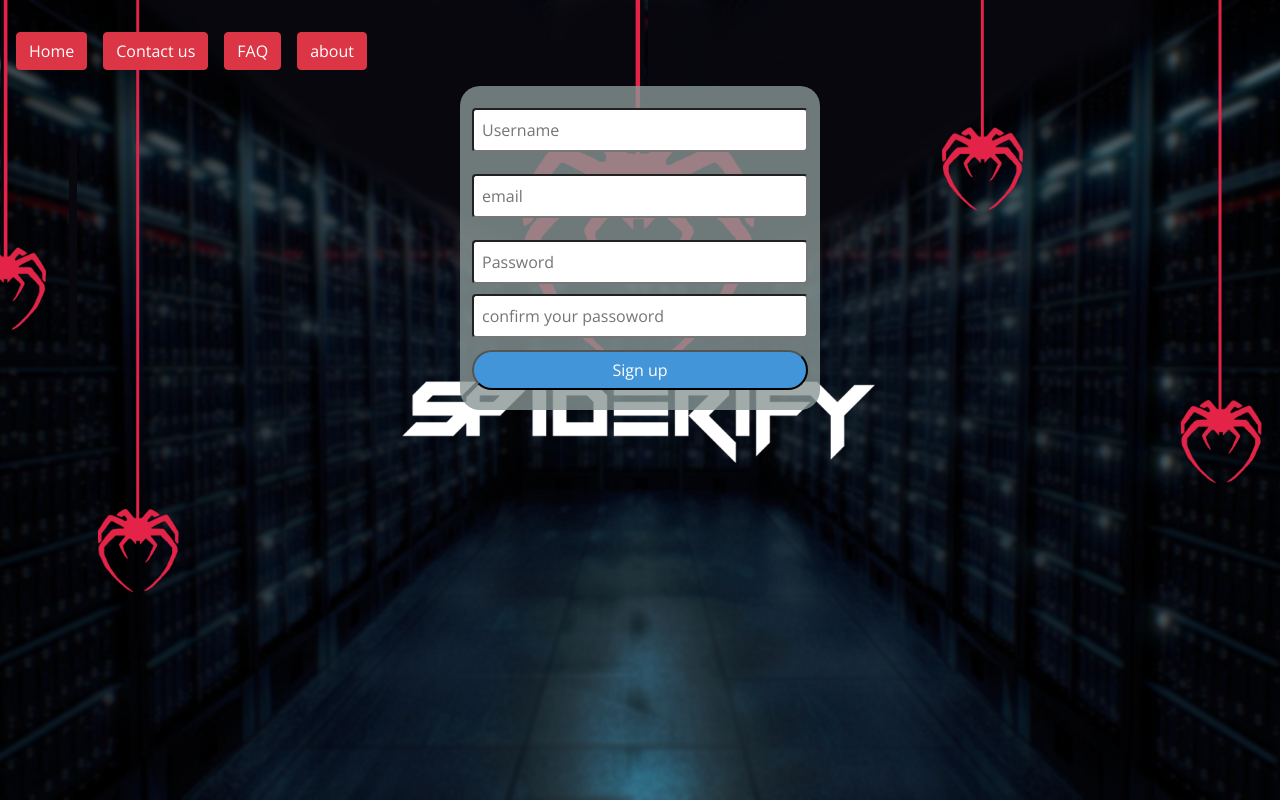
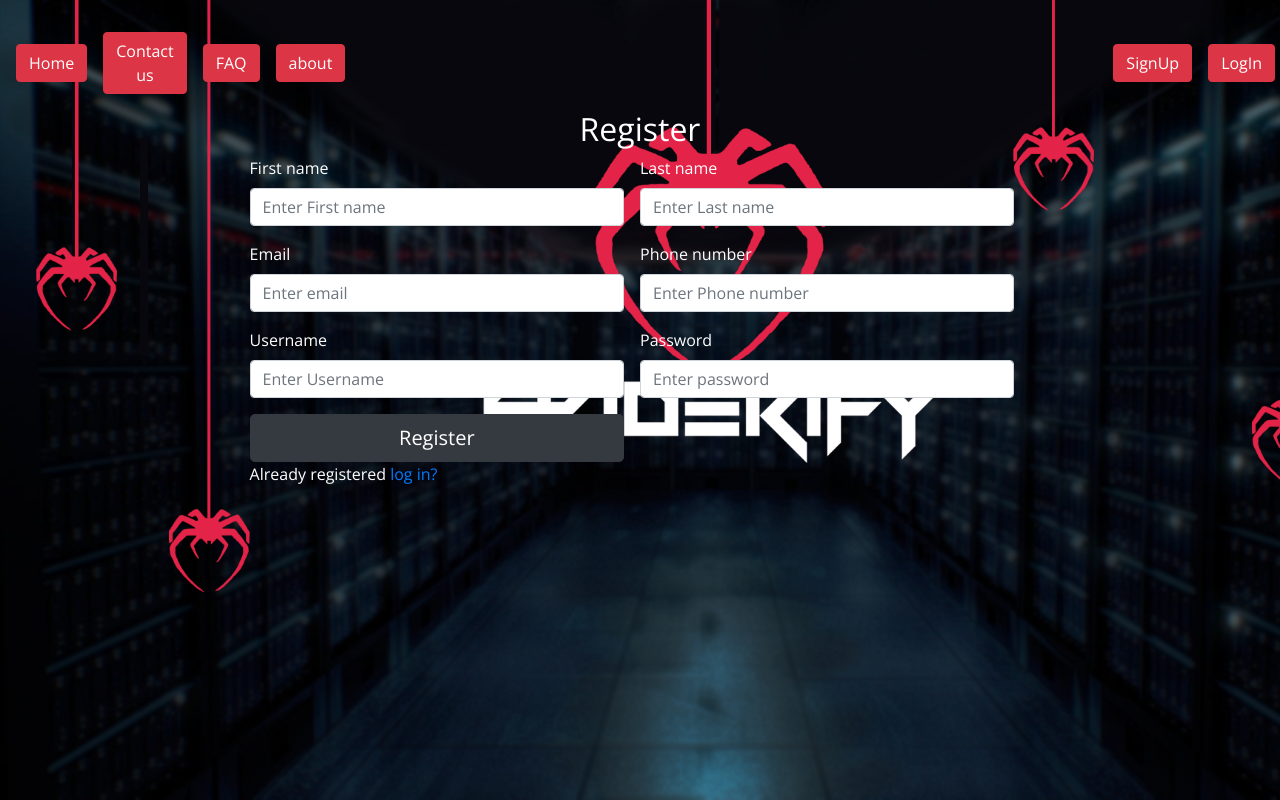
Before and after one commit to SpideriFy-Scraper/SpideriFy-Frontend, a React (Create React App) app in the folder spiderify-frontend/: page /SignUp in a window 1280 px wide. Built offline with nearby package versions, Linux system fonts and the light colour scheme.

Commit message:
login and signup added

```diff
--- a/spiderify-frontend/src/App.js
+++ b/spiderify-frontend/src/App.js
@@ -5,25 +5,25 @@ import { Button } from "reactstrap";
 import { BrowserRouter, Switch, Route, Link } from "react-router-dom";
 import About from "./components/About";
 import FAQ from "./components/FAQ";
+import LogIn from "./components/LogIn";
+import SignUp from "./components/SignUp";
 import Home from "./components/Home";
-import LoginForm from "./components/LoginForm"
-import SignUpForm from "./components/SignUp"
 import styled from "styled-components";
+import Profile from "./components/Profile";
 
-
-const LinksContainer = styled.div`
+const LinksContainer = styled.div `
   display: flex;
   justify-content: flex-start;
   align-items: center;
   margin: 1rem 0;
 `;
 
-const AppContainer = styled.div`
+const AppContainer = styled.div `
   display: flex;
   flex-direction: column;
   padding: 1rem;
-  background: url(${process.env.PUBLIC_URL +
-  "/spiderify_sans_search.png"}) no-repeat center fixed;
+  background-image: url(${process.env.PUBLIC_URL +
+  "/spiderify_sans_search.png"});
   background-size: cover;
   height: 100%;
   font-family: 'Open Sans', sans-serif;
@@ -37,35 +37,71 @@ const PageLinkButton = styled(Button)`
   }
 `;
 
+const PageSignIn_UpButton = styled(Button)`
+  margin-left: 47rem;
+  margin-right: 1rem;
+  > a {
+    text-decoration: none;
+    color: white;
+  }
+`;
+
 function App() {
-  return (
-    <BrowserRouter>
-      <AppContainer>
-        <LinksContainer>
-          <PageLinkButton color="danger">
-            <Link to="/">Home</Link>
-          </PageLinkButton>
-          <PageLinkButton color="danger">
-            <Link to="/contactus">Contact us</Link>
-          </PageLinkButton>
-          <PageLinkButton color="danger">
-            <Link to="/FAQ">FAQ</Link>
-          </PageLinkButton>
-          <PageLinkButton color="danger">
-            <Link to="/about">about</Link>
-          </PageLinkButton>
-        </LinksContainer>
+    return  <
+        BrowserRouter >
+        <
+        AppContainer >
+        <
+        LinksContainer >
+        <
+        PageLinkButton color = "danger" >
+        <
+        Link to = "/" > Home < /Link> <
+        /PageLinkButton> <
+        PageLinkButton color = "danger" >
+        <
+        Link to = "/contactus" > Contact us < /Link> <
+        /PageLinkButton> <
+        PageLinkButton color = "danger" >
+        <
+        Link to = "/FAQ" > FAQ < /Link> <
+        /PageLinkButton> <
+        PageLinkButton color = "danger" >
+        <
+        Link to = "/about" > about < /Link> <
+        /PageLinkButton> <
+        PageSignIn_UpButton color = "danger" id="SignUp" >
+        <
+        Link to = "/SignUp" > SignUp < /Link> <
+        /PageSignIn_UpButton> <
+        PageLinkButton color = "danger" id="LogIn">
+        <
+        Link to = "/user/profile" > LogIn < /Link> <
+        /PageLinkButton> <
+        /LinksContainer>
 
-        <Switch>
-          <Route exact path="/" component={Home} />
-          <Route path="/FAQ" component={FAQ} />
-          <Route path="/about" component={About} />
-          <Route path="/Login" component={LoginForm} />
-          <Route path="/signup" component={SignUpForm} />
-        </Switch>
-      </AppContainer>
-    </BrowserRouter>
-  );
+        <
+        Switch >
+        <
+        Route exact path = "/"
+        component = { Home }
+        /> <
+        Route path = "/FAQ"
+        component = { FAQ }
+        /> <
+        Route path = "/about"
+        component = { About }
+        /> <
+        Route path = "/SignUp"
+        component = { SignUp }
+        /> <
+        Route path = "/user/LogIn"
+        component = { LogIn }
+        /> <Route path="/user/profile" component={Profile}
+                  /> <
+        /Switch> <
+        /AppContainer> <
+        /BrowserRouter>
 }
 
 export default App;
--- /dev/null
+++ b/spiderify-frontend/src/components/LogIn.jsx
@@ -0,0 +1,127 @@
+import React, {Component, useState} from "react";
+import styled from "styled-components";
+import axios from "axios";
+
+const FormContainer = styled.div`
+  display: flex;
+  justify-content: center;
+  align-items: center;
+  width: 100%;
+  > form {
+    display: flex;
+    flex-direction: column;
+    align-items: center;
+    width: 100%;
+    > .form-group {
+      display: flex;
+      flex-direction: column;
+      justify-content: center;
+      align-items: center;
+      width: 100%;
+    }
+  }
+`;
+
+const FormWrapper = styled.div`
+  width : 40% ;
+`;
+
+const WhiteHeader = styled.h3`
+  color: white;
+  font-size: 2rem;
+  text-align: center
+`;
+const Lab = styled.label`
+  color: white;
+`;
+
+const LogIn = () => {
+
+    const [Username, setUsername] = useState(null);
+    const [Password, setPassword] = useState(null);
+    const [isLoading, setIsLoading] = useState(false);
+
+    const onSignInClick = (event) => {
+        // TODO: fetch comments from server and set it in the state
+        setIsLoading(true)
+        axios
+            .post('http://localhost:8080/user/LogIn' , {
+                username : Username,
+                password : Password
+            })
+            .then((response) => {
+                setIsLoading(false);
+                const result = response.data;
+                if (response.status == 401)
+                    window.alert("wrong username or password");
+                else if(response.status == 200)
+                {
+                    document.getElementById("LogIn").style.display = "none";
+                    document.getElementById("SignIn").style.display = "none";
+                    console.log(response.data)
+                    //
+                }
+                else
+                    window.alert("sorry sth is wrong!!! ");
+            });
+
+    };
+
+    const onUsernameChange = ({ target }) => {
+        setUsername(target?.value);
+    };
+
+    const onPasswordChange = ({ target }) => {
+        setPassword(target?.value);
+    };
+
+    return (
+        <FormContainer>
+            <FormWrapper>
+
+                <WhiteHeader>Log in</WhiteHeader>
+
+                <div className="form-group">
+                    <Lab>Username</Lab>
+                    <input
+                        type="email"
+                        className="form-control"
+                        placeholder="Enter Username"
+                        onChange={onUsernameChange}
+                    />
+                </div>
+
+                <div className="form-group">
+                     <Lab>Password</Lab>
+                     <input
+                         type="password"
+                         className="form-control"
+                         placeholder="Enter password"
+                         onChange={onPasswordChange}
+                     />
+                </div>
+
+                <div className="form-group">
+                    <div className="custom-control custom-checkbox">
+                        <input type="checkbox" className="custom-control-input" id="customCheck1" />
+                        <Lab className="custom-control-label" htmlFor="customCheck1">Remember me</Lab>
+                    </div>
+                </div>
+
+                <button type="submit" className="btn btn-dark btn-lg btn-block" onClick={onSignInClick}>
+                    Log in
+                </button>
+
+                <p className="text-right">
+                     do not have any account?!!<a href="/SignUp">SignUp?</a>
+                </p>
+
+            {/*<p className="forgot-password text-right" color="white">*/}
+            {/*    Forgot <a href="#">password?</a>*/}
+            {/*</p>*/}
+            </FormWrapper>
+        </FormContainer>
+    );
+}
+
+export default LogIn
--- a/spiderify-frontend/src/components/SignUp.jsx
+++ b/spiderify-frontend/src/components/SignUp.jsx
@@ -1,106 +1,182 @@
-import React, { useState } from "react";
+import React, { Component, useState } from "react";
 import styled from "styled-components";
-import { Tooltip } from 'reactstrap'
+import axios from "axios";
 
-const Wrapper = styled.div`
-    margin : 0 auto ;
-    text-align : midlle ;
-    background-color : rgba(137, 150, 149 , 0.8);
-    width : 360px ;
-    align-items : center;
-    border-radius : 20px ;
-`;
-const StyledForm = styled.form`
-    padding : 12px ;
-`;
-const StyledButton = styled.button`
-    border-radius : 24px ;
-    margin-top : 12px ;
-    margin-bottom : 8px ;
-    width : 100%;
-    color : white ;
-    padding : 6px ;
-    background-color : rgb(67, 149, 217) ;
-    transition-duration : 0.7s;
-    &:hover {
-        background-color : rgb(40, 95, 250) ;
+const FormContainer = styled.div`
+  display: flex;
+  justify-content: center;
+  align-items: top;
+  width: 100%;
+  > form {
+    display: flex;
+    flex-direction: row;
+    align-items: center;
+    width: 100%;
+    > .form-group {
+      display: flex;
+      flex-direction: row;
+      justify-content: center;
+      align-items: center;
+      width: 100%;
     }
-
-`;
-const AlignMiddle = styled.div`
-    margin : 0 auto ;
-`;
-const StyledInputField = styled.input`
-    margin : 10px auto 0px 0px;
-    border-radius : 4px ;
-    padding : 8px ;
-    text-align : middle ;
-    width : 100% ;
+  }
 `;
 
-
-const StyledFieldSet = styled.fieldset`
-    margin-bottom : 12px ;
+const FormWrapper = styled.div`
+  width : 30% ;
+  margin-right: 1rem;
 `;
 
-const SignUpForm = () => {
+const WhiteHeader = styled.h3`
+  color: white;
+  font-size: 2rem;
+  text-align: center
+`;
+const Lab = styled.label`
+  color: white;
+`;
 
-    const [passwordConfirmation, setPasswordConfirmation] = useState(false);
+const SignUp = () => {
 
-    const [PasswordInput, setPasswordInput] = useState(null);
-    const [passwordConfirmationInput, setPasswordConfirmationInput] = useState(null);
-    const [toolTipOpen, setToolTipOpen] = useState(false);
+    const [Username, setUsername] = useState(null);
+    const [Password, setPassword] = useState(null);
+    const [Firstname, setFirstname] = useState(null);
+    const [Lastname, setLastname] = useState(null);
+    const [Email, setEmail] = useState(null);
+    const [Phonenumber, setPhonenumber] = useState(null);
+    const [isLoading, setIsLoading] = useState(false);
+
+    const onSignUpClick = (event) => {
+        // TODO: fetch comments from server and set it in the state
+        setIsLoading(true)
+        axios
+            .post('http://192.168.30.128/SignUp' , {
+                username : Username,
+                password : Password,
+                firstname : Firstname,
+                lastname : Lastname,
+                email : Email,
+                setPhonenumber : Phonenumber
+            })
+            .then((response) => {
+                setIsLoading(false);
+                const result = response.data;
+                if (response.status == 301)
+                    window.alert("username has been registered! try another username");
+                else if(response.status == 302)
+                    window.alert("email has been registered! try another email");
+                else if(response.status == 200)
+                    window.alert("you have successfully logged in");
+                else
+                    window.alert("sorry sth is wrong!!! ");
+            });
+    };
+
+    const onUsernameChange = ({ target }) => {
+        setUsername(target?.value);
+    };
 
     const onPasswordChange = ({ target }) => {
-        setPasswordInput(target?.value);
-        if (target?.value != passwordConfirmationInput) {
-            setToolTipOpen(true);
-        }
-        else if (target?.value == passwordConfirmationInput || target?.value.length == 0) {
-            setToolTipOpen(false);
-        }
-        console.log(target?.value);
-    }
-    const onPasswordConfirmationChange = ({ target }) => {
-        setPasswordConfirmationInput(target?.value);
-        if (target?.value != PasswordInput) {
-            setToolTipOpen(true);
-        }
-        else if (target?.value == PasswordInput || target?.value.length == 0) {
-            setToolTipOpen(false);
-        }
-        console.log(target?.value);
-    }
+        setPassword(target?.value);
+    };
+
+    const onFirstnameChange = ({ target }) => {
+        setFirstname(target?.value);
+    };
+
+    const onLastnameChange = ({ target }) => {
+        setLastname(target?.value);
+    };
+
+    const onEmailChange = ({ target }) => {
+        setEmail(target?.value);
+    };
+
+    const onPhonenumberChange = ({ target }) => {
+        setPhonenumber(target?.value);
+    };
 
     return (
-        <Wrapper>
-            <StyledForm>
-                <StyledFieldSet>
-                    <StyledInputField type="name" placeholder="Username" />
-                </StyledFieldSet>
+        <div>
+            <WhiteHeader>Register</WhiteHeader>
+            <FormContainer>
+                <FormWrapper>
+                    <div className="form-group">
+                        <Lab>First name</Lab>
+                        <input
+                            type="text"
+                            className="form-control"
+                            placeholder="Enter First name"
+                            onChange={onFirstnameChange}
+                        />
+                    </div>
 
-                <StyledFieldSet>
-                    <StyledInputField type="email" placeholder="email" />
-                </StyledFieldSet>
+                    <div className="form-group">
+                        <Lab>Email</Lab>
+                        <input
+                            type="email"
+                            className="form-control"
+                            placeholder="Enter email"
+                            onChange={onEmailChange}
+                        />
+                    </div>
 
-                <fieldset>
-                    <StyledInputField type="password" placeholder="Password" onChange={onPasswordChange} />
-                    <StyledInputField type="password" placeholder="confirm your passoword"
-                        onChange={onPasswordConfirmationChange} id="passwordConfirmInput" />
-                    <Tooltip placement="top" isOpen={toolTipOpen} autohide={false} target="passwordConfirmInput" >
-                        password confirmation is not equal to password
-                    </Tooltip>
-                </fieldset>
+                    <div className="form-group">
+                        <Lab>Username</Lab>
+                        <input
+                            type="text"
+                            className="form-control"
+                            placeholder="Enter Username"
+                            onChange={onUsernameChange}
+                        />
+                    </div>
 
-                <AlignMiddle>
-                    <StyledButton type="submit" >
-                        Sign up
-                    </StyledButton>
-                </AlignMiddle>
+                    <button
+                        type="submit"
+                        className="btn btn-dark btn-lg btn-block"
+                        onClick={onSignUpClick}
+                    >
+                        Register
+                    </button>
+                    <Lab >
+                        Already registered <a href="/user/LogIn">log in?</a>
+                    </Lab>
+                </FormWrapper>
 
-            </StyledForm>
-        </Wrapper>)
-};
+                <FormWrapper>
+                    <div className="form-group">
+                        <Lab>Last name</Lab>
+                        <input
+                            type="text"
+                            className="form-control"
+                            placeholder="Enter Last name"
+                            onChange={onLastnameChange}
+                        />
+                    </div>
 
+                    <div className="form-group">
+                        <Lab>Phone number</Lab>
+                        <input
+                            type="tel"
+                            className="form-control"
+                            placeholder="Enter Phone number"
+                            onChange={onPhonenumberChange}
+                        />
+                    </div>
 
-export default SignUpForm;
+                    <div className="form-group">
+                        <Lab>Password</Lab>
+                        <input
+                            type="password"
+                            className="form-control"
+                            placeholder="Enter password"
+                            onChange={onPasswordChange}
+                        />
+                    </div>
+                </FormWrapper>
+            </FormContainer>
+        </div>
+    );
+}
+
+export default SignUp
```
